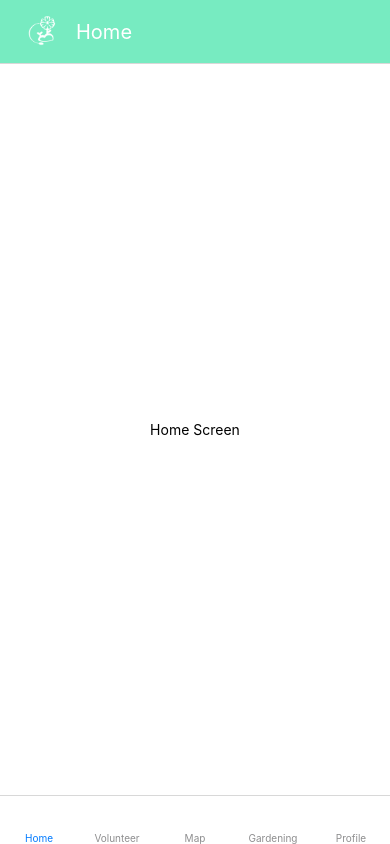
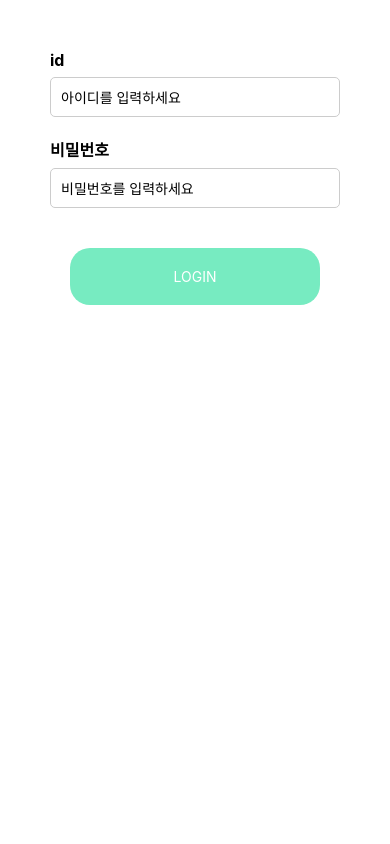
Before and after one commit to K-Hackathon-CityGardening/Front_Rep_2, a React Native app: screen /Home in a window 390 px wide. Built offline with nearby package versions, Linux system fonts and the light colour scheme.

Commit message:
[ADD] LoginPageForm

```diff
--- a/App.jsx
+++ b/App.jsx
@@ -1,12 +1,17 @@
 import React from 'react';
 import {NavigationContainer} from '@react-navigation/native';
 import BottomTabNavigator from './components/BottomNavigator.jsx';
+import { View } from 'react-native';
+import TextInputExample from './login/LoginPage.jsx';
 
 function App() {
   return (
-    <NavigationContainer>
+    <View>
+      <TextInputExample />
+    </View>
+    /*<NavigationContainer>
       <BottomTabNavigator />
-    </NavigationContainer>
+    </NavigationContainer>*/
   );
 }
 
--- /dev/null
+++ b/login/LoginPage.jsx
@@ -0,0 +1,68 @@
+import React, { useState } from "react";
+import { StyleSheet, View, TextInput, Text, TouchableOpacity, SafeAreaView } from "react-native";
+
+const loginpage = () => {
+  const [id, setid] = useState("");
+  const [password, setpassword] = useState("");
+
+  const login = () => {
+    console.log("id:", id);
+    console.log("password:", password);
+  };
+
+  return (
+    <View style={styles.container}>
+      <Text style={styles.label}>id</Text>
+      <TextInput
+        style={styles.input}
+        onChangeText={(text) => setid(text)}
+        value={id}
+        placeholder="아이디를 입력하세요"
+      />
+
+      <Text style={styles.label}>비밀번호</Text>
+      <TextInput
+        style={styles.input}
+        onChangeText={(text) => setpassword(text)}
+        value={password}
+        placeholder="비밀번호를 입력하세요"
+        secureTextEntry
+      />
+
+      <TouchableOpacity onPress={login}>
+        <Text style={styles.loginButtonText}>LOGIN</Text>
+      </TouchableOpacity>
+    </View>
+  );
+};
+
+const styles = StyleSheet.create({
+  container: {
+    flex: 1,
+    padding: 50,
+  },
+  label: {
+    marginBottom: 7,
+    fontSize: 16,
+    fontWeight: "bold",
+  },
+  input: {
+    height: 40,
+    borderWidth: 1,
+    borderColor: "#ccc",
+    borderRadius: 5,
+    paddingHorizontal: 10,
+    marginBottom: 20,
+  },
+  loginButtonText: {
+    backgroundColor: "#77EBC1",
+    color: "white",
+    textAlign: "center",
+    marginHorizontal: 20,
+    paddingVertical: 20,
+    borderRadius: 20,
+    marginTop: 20,
+  },
+});
+
+export default loginpage;
--- a/package.json
+++ b/package.json
@@ -12,8 +12,11 @@
   "dependencies": {
     "@react-navigation/bottom-tabs": "^6.5.8",
     "@react-navigation/native": "^6.1.7",
+    "@react-navigation/stack": "^6.3.17",
     "react": "18.2.0",
+    "react-hook-form": "^7.45.2",
     "react-native": "0.72.1",
+    "react-native-gesture-handler": "^2.12.0",
     "react-native-safe-area-context": "^4.7.1",
     "react-native-screens": "^3.22.1",
     "react-native-vector-icons": "^10.0.0"
--- a/pages/HomePage.jsx
+++ b/pages/HomePage.jsx
@@ -1,4 +1,4 @@
-import {View, Text, StyleSheet} from 'react-native';
+import {View, Text, StyleSheet} from 'react-native'
 import * as React from 'react';
 
 const styles = StyleSheet.create({
@@ -13,7 +13,7 @@ const styles = StyleSheet.create({
 function HomeScreen() {
   return (
     <View style={styles.container}>
-      <Text style={{color: 'black'}}>Home Screen</Text>
+      <Text style={{color: 'black'}}>Home ScreenSS</Text>
     </View>
   );
 }
```
Also changed, not shown: 1 other file (tests, documents, lock files or other folders).
